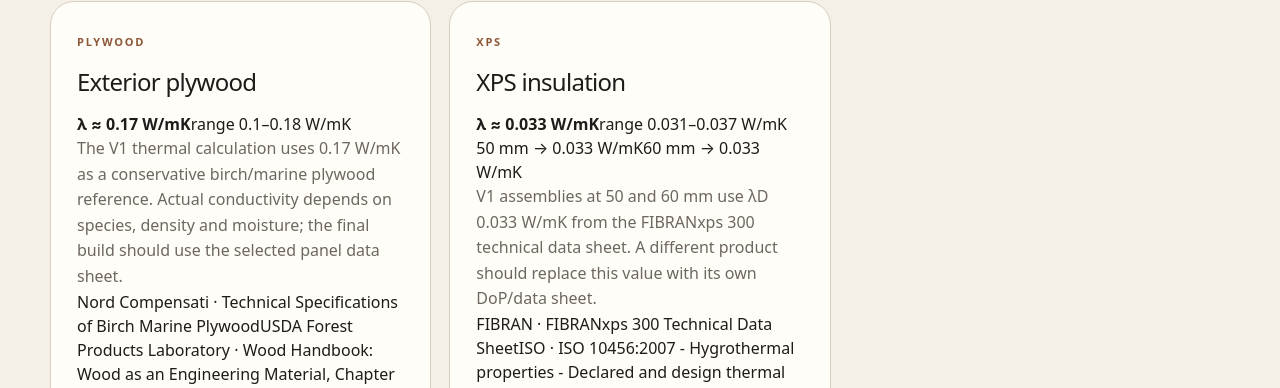
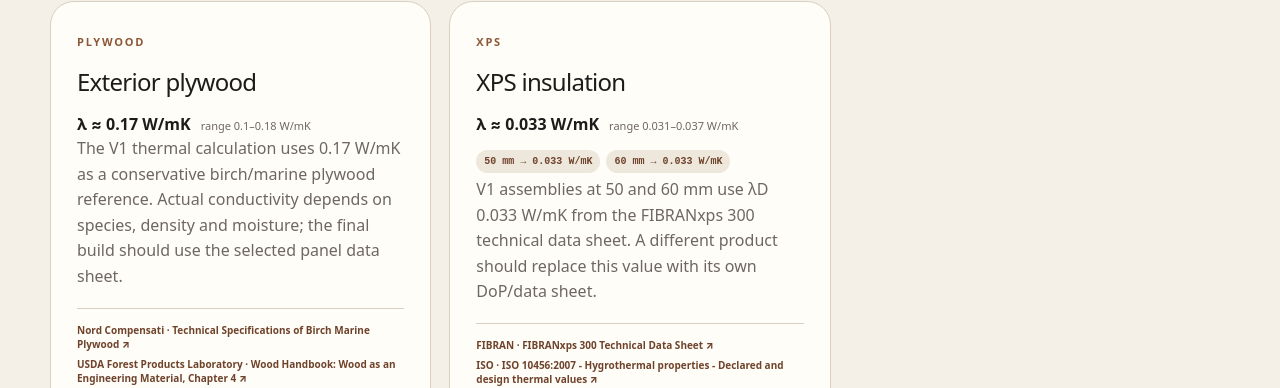
Before and after one commit to zoxknez/sapice, a Next.js app: page /en/materials in a window 1280 px wide. Shown: the part 412-800 px from the top of the page. Built offline with nearby package versions, Linux system fonts and the light colour scheme; no server answers.

Commit message:
style: polish material provenance display

```diff
--- a/src/app/globals.css
+++ b/src/app/globals.css
@@ -1460,3 +1460,44 @@ button { cursor: pointer; }
   font-size: 11px;
   font-weight: 760;
 }
+
+
+.material-thermal {
+  display: flex;
+  align-items: baseline;
+  gap: 10px;
+  flex-wrap: wrap;
+}
+.material-thermal > span {
+  color: var(--muted);
+  font-size: 11px;
+}
+.lambda-chips {
+  display: flex;
+  flex-wrap: wrap;
+  gap: 6px;
+  margin: 14px 0 4px;
+}
+.lambda-chips span {
+  padding: 6px 8px;
+  border-radius: 999px;
+  background: #eee7dc;
+  color: var(--accent-dark);
+  font: 700 10px ui-monospace, monospace;
+}
+.material-source-links {
+  display: grid;
+  gap: 6px;
+  margin-top: 18px;
+  padding-top: 14px;
+  border-top: 1px solid var(--line);
+}
+.material-source-links a {
+  color: var(--accent-dark);
+  font-size: 10px;
+  font-weight: 760;
+  line-height: 1.4;
+}
+.material-source-links a::after {
+  content: " ↗";
+}
```
